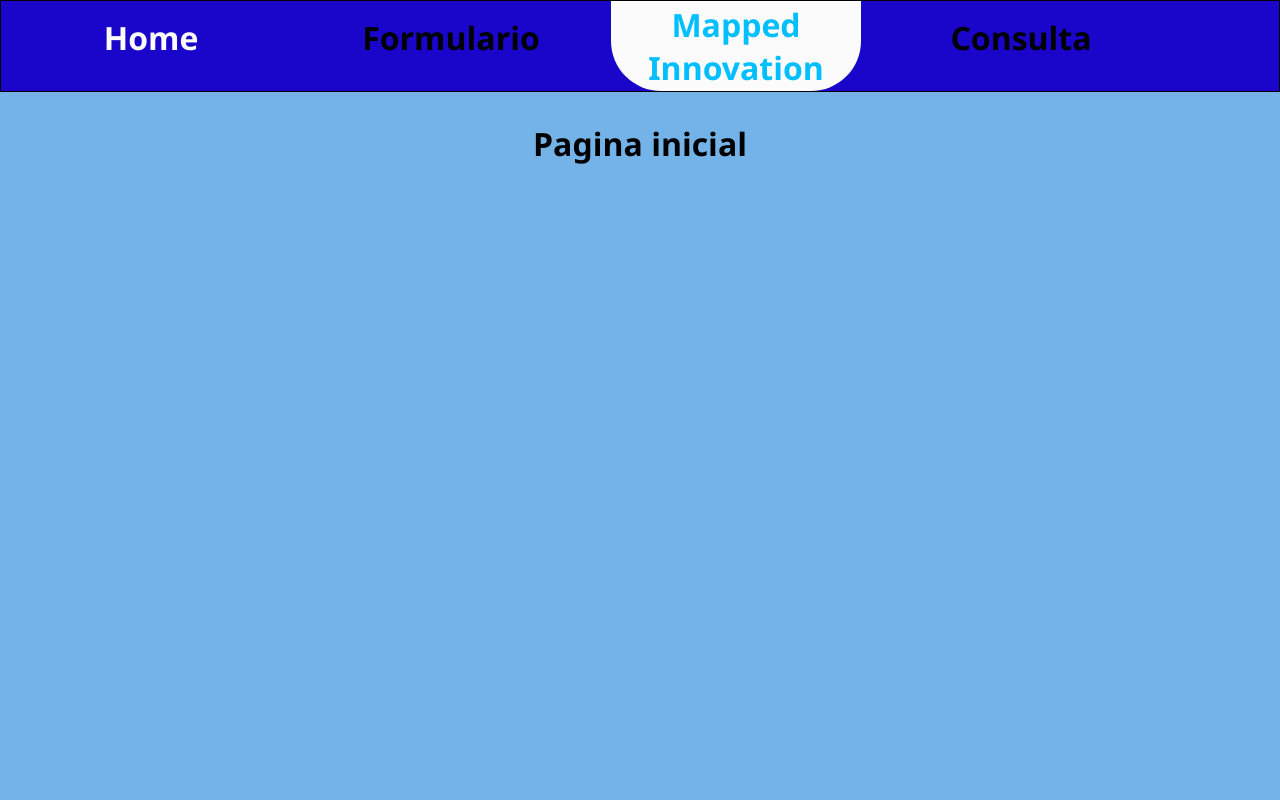
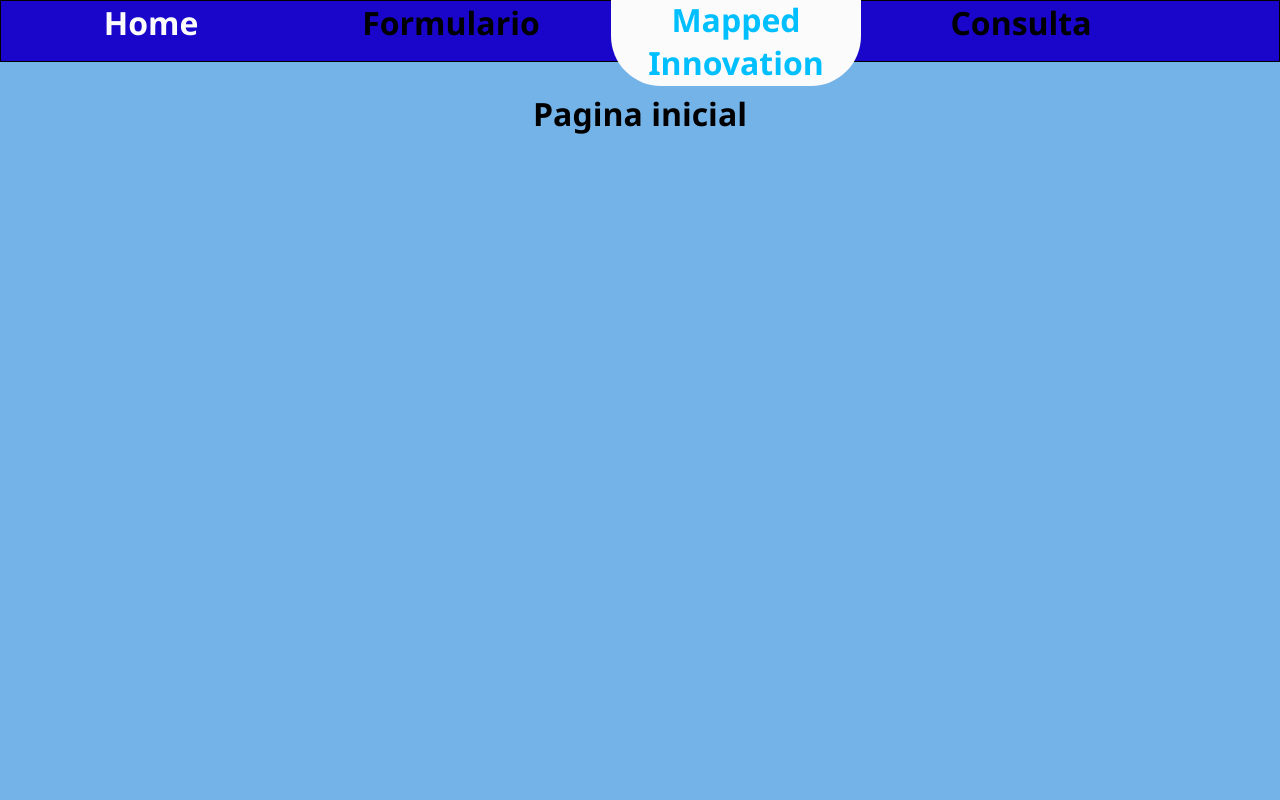
Before and after one commit to Miguel-Fr3/Gs_RWD, a Next.js app: page / in a window 1280 px wide. Shown: the top 800 px of the page. Built offline with nearby package versions, Linux system fonts and the light colour scheme.

Commit message:
alterando tamanho

```diff
--- a/src/components/Cabecalho/Cabecalho.jsx
+++ b/src/components/Cabecalho/Cabecalho.jsx
@@ -1,5 +1,4 @@
 'use client'
-import Image from 'next/image';
 import Link from 'next/link';
 import { usePathname } from 'next/navigation';
 import './Cabecalho.scss';
--- a/src/components/Cabecalho/Cabecalho.scss
+++ b/src/components/Cabecalho/Cabecalho.scss
@@ -12,6 +12,7 @@
     .menu{
       width: 100%;
       background: #1906ca;
+      height: 60px;
       display: flex;
       justify-content: space-around;
       align-items: center;
@@ -35,6 +36,7 @@
           border-bottom-right-radius: 50px;
           border-right: 50px;
           border-left: 50px;
+          margin-top: 20px;
           margin-left: 10px;
           margin-right: 10px;
         h1{
```
